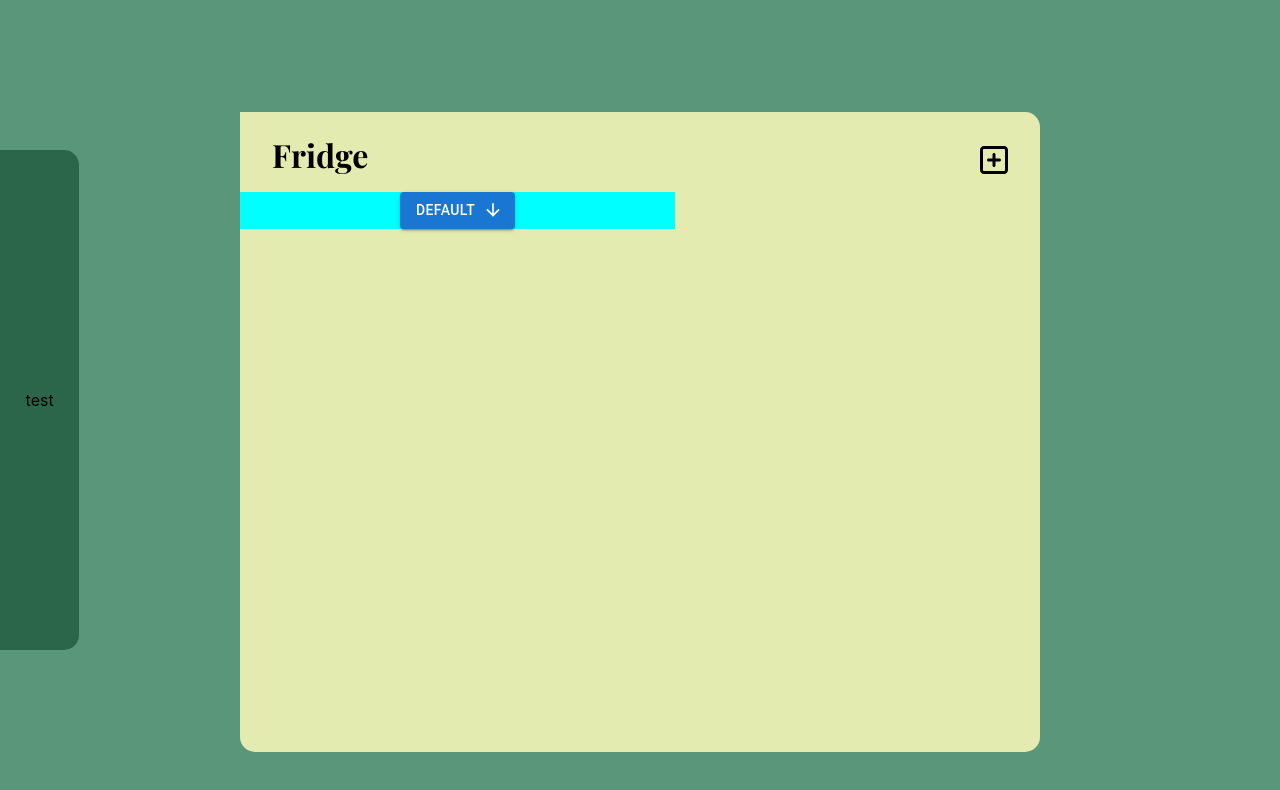
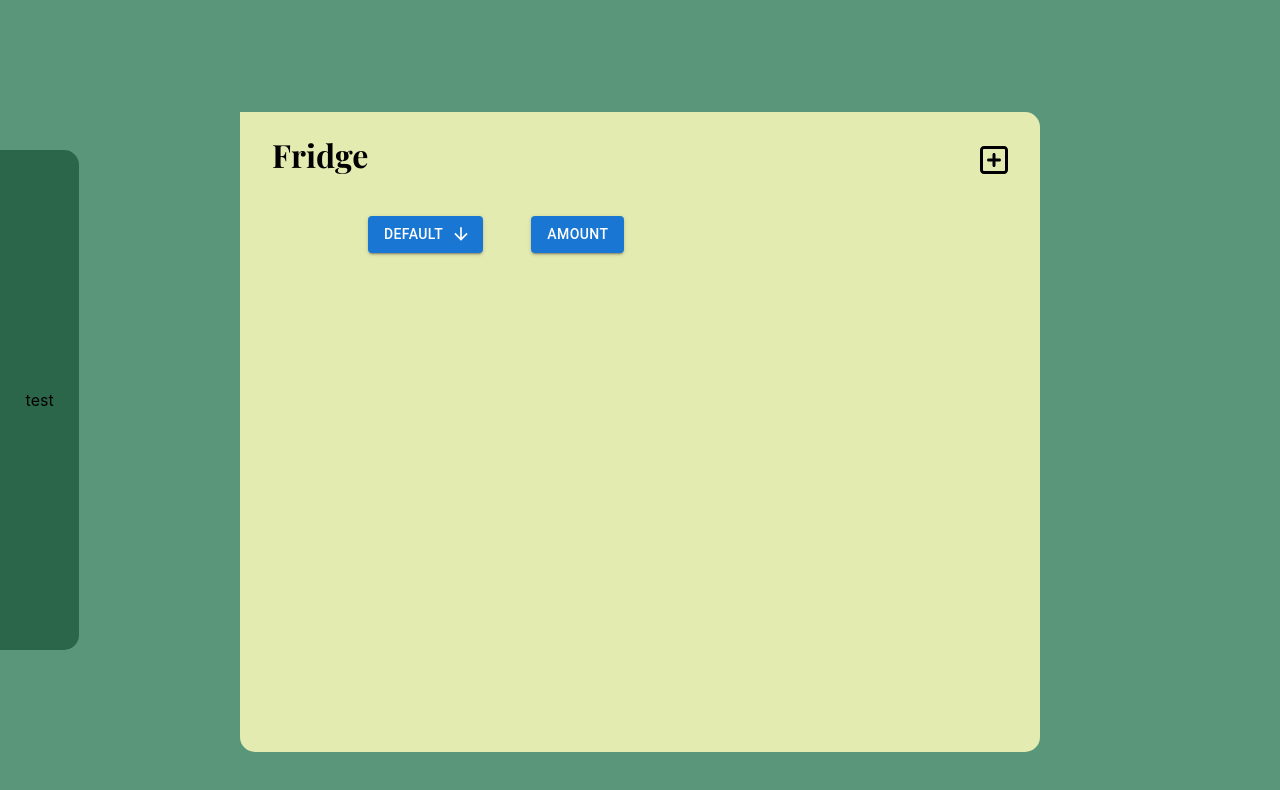
Before and after one commit to cjapar2/pantry-revised, a React (Create React App) app in the folder pantry-revised/: page / in a window 1280 px wide. Shown: the top 790 px of the page. Built offline with nearby package versions, Linux system fonts and the light colour scheme.

Commit message:
Added delete button in ItemListing, but need to figure out how to change the items state from ItemListing.js, if the state is in List.js.

```diff
--- a/pantry-revised/src/components/ItemListing.js
+++ b/pantry-revised/src/components/ItemListing.js
@@ -1,9 +1,16 @@
 import React from 'react'
 import '../styles/ItemListing.css'
+import DeleteIcon from '@mui/icons-material/Delete';
+import { IconButton } from '@mui/material';
 
 export default function ItemListing({itemName, amount, dateAdded, comment}) {
   return (
     <div className='itemContainer'>
+      <IconButton className='deleteButton'
+        size='small'
+      >
+        <DeleteIcon />
+      </IconButton>
       <div className='name'>{itemName}</div>
       <div className='amount'>{amount}</div>
       <div className='dateAdded'>{dateAdded}</div>
--- a/pantry-revised/src/components/List.js
+++ b/pantry-revised/src/components/List.js
@@ -85,6 +85,11 @@ export function List() {
           >
             {sortOrder}
           </Button>
+          <Button className='amountLabel'
+            variant='contained'
+          >
+            Amount
+          </Button>
         </div>
 
         {/* Container that contains item listings */}
--- a/pantry-revised/src/styles/ItemListing.css
+++ b/pantry-revised/src/styles/ItemListing.css
@@ -66,3 +66,12 @@
     font-size: 0.8rem;
     /* background-color: cyan; */
 }
+
+.deleteButton {
+    /* Positioning */
+    position: absolute;
+    right: 5rem;
+    background-color: red;
+    border-radius: 0.5rem;
+    color: white;
+}
--- a/pantry-revised/src/styles/List.css
+++ b/pantry-revised/src/styles/List.css
@@ -54,13 +54,20 @@
 .labelsContainer {
     position: absolute;
     padding: 0rem 10rem;
-    background-color: cyan;
-    top: 5rem;
+    /* background-color: cyan; */
+    top: 6.5rem;
     left: 0rem;
 }
 
 .nameLabel {
     position: absolute;
+    background-color: transparent;
+    right: 2rem;
+}
+
+.amountLabel {
+    position: absolute;
+    left: 1rem;
 }
 
 .labels {
```
